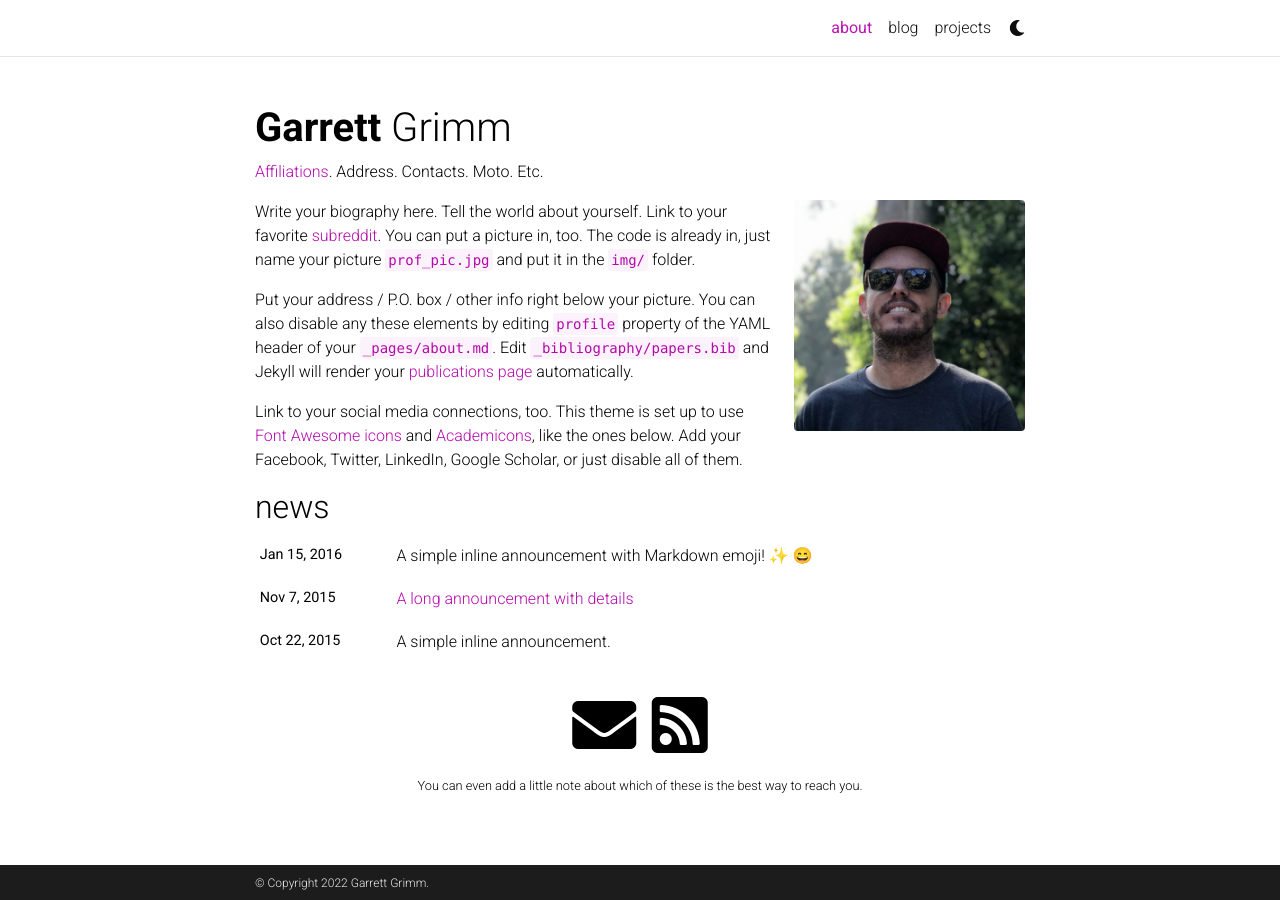
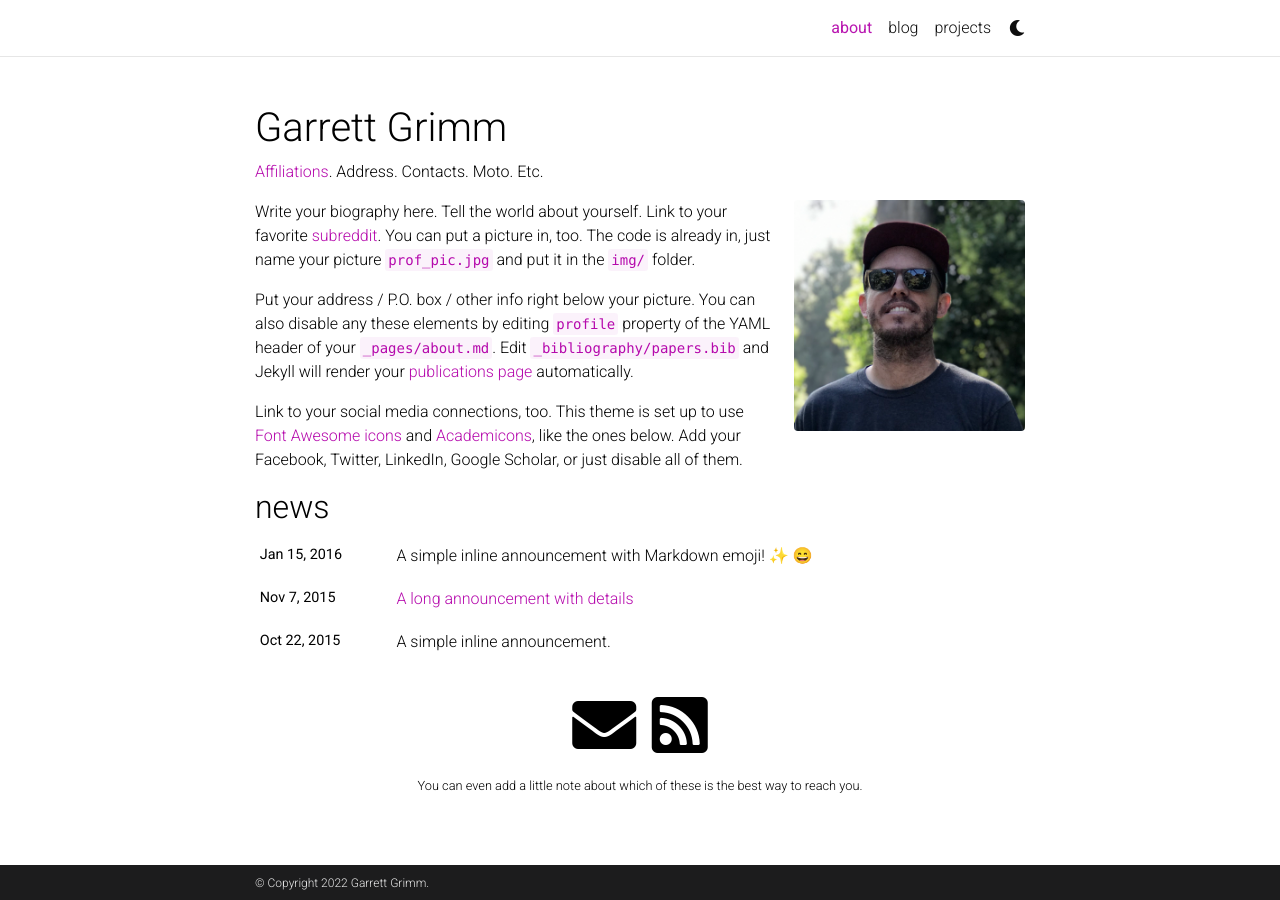
Before and after one commit to grimmdude/my-website, a Jekyll site: the page built from _pages/about.md, in a window 1280 px wide. Built offline with Jekyll 4.4.1, drawn with Linux system fonts in a browser that asks for light colours; full-size pictures stand in for the smaller copies a plugin makes; emoji names are drawn with the system emoji font; comment, search, counter and statistics services are not loaded; a style sheet for code colours, icons or effects is not loaded.

```diff
--- a/_config.yml
+++ b/_config.yml
@@ -2,7 +2,7 @@
 # Site settings
 # -----------------------------------------------------------------------------
 
-title: blank # the website title (if blank, full name will be used instead)
+title: Garrett Grimm # the website title (if blank, full name will be used instead)
 first_name: Garrett
 middle_name:
 last_name: Grimm
@@ -13,7 +13,7 @@
 keywords: jekyll, jekyll-theme, academic-website, portfolio-website  # add your own keywords or leave empty
 
 lang: en # the language of your site (for example: en, fr, cn, ru, etc.)
-icon: 🔥 # the emoji used as the favicon
+icon: 👋 # the emoji used as the favicon
 url: https://grimmdude.com # the base hostname & protocol for your site
 baseurl: / # the subpath of your site, e.g. /blog/
 last_updated: false # set to true if you want to display last updated in the footer
```
Also changed, not shown: Gemfile.lock (deleted).
